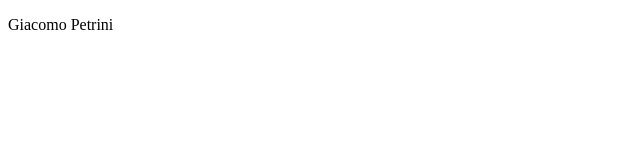
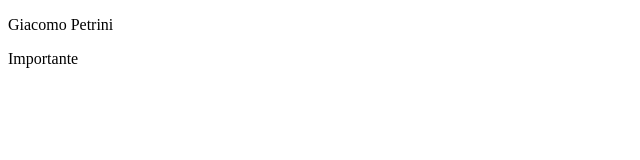
Before and after one commit to Giackpetro/primoProgetto, a plain HTML site: page index.html in a window 1280 px wide. Shown: the full height of the page, 0-640 px from the left. Drawn offline with Linux system fonts and the light colour scheme.

Commit message:
aggiunto paragrafo

```diff
--- a/index.html
+++ b/index.html
@@ -7,5 +7,6 @@
 </head>
 <body>
     <p>Giacomo Petrini</p>
+    <p>Importante</p>
 </body>
 </html>
```
